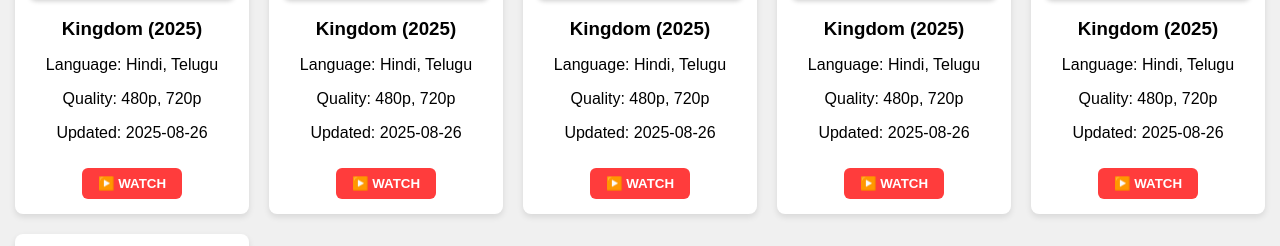
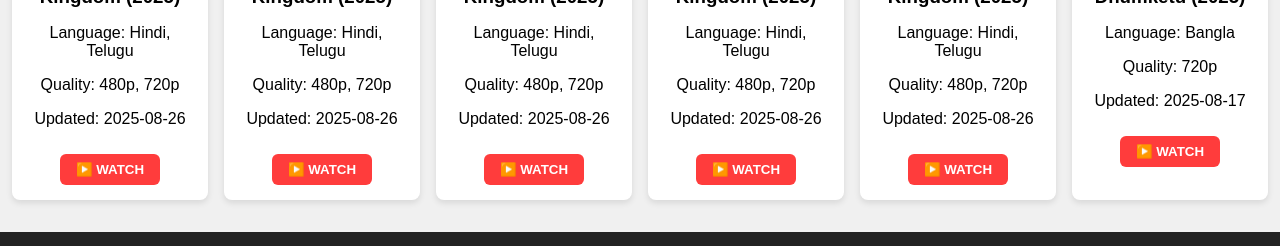
Before and after one commit to zxoou-media/Cinelist, a Flask app: page / in a window 1280 px wide. Shown: the part 997-1243 px from the top of the page. Run offline with Flask 3, Linux system fonts and the light colour scheme.

Commit message:
Update style.css

```diff
--- a/cinelist/static/style.css
+++ b/cinelist/static/style.css
@@ -100,9 +100,9 @@ input, select, button {
 /* RECENTLY UPDATED grid */
 #recent-list {
   display: grid;
-  grid-template-columns: repeat(auto-fit, minmax(220px, 1fr));
-  gap: 20px;
-  padding: 15px;
+  grid-template-columns: repeat(auto-fit, minmax(160px, 1fr));
+  gap: 16px;
+  padding: 12px;
 }
 
 /* Movie Card for RECENT */
```
